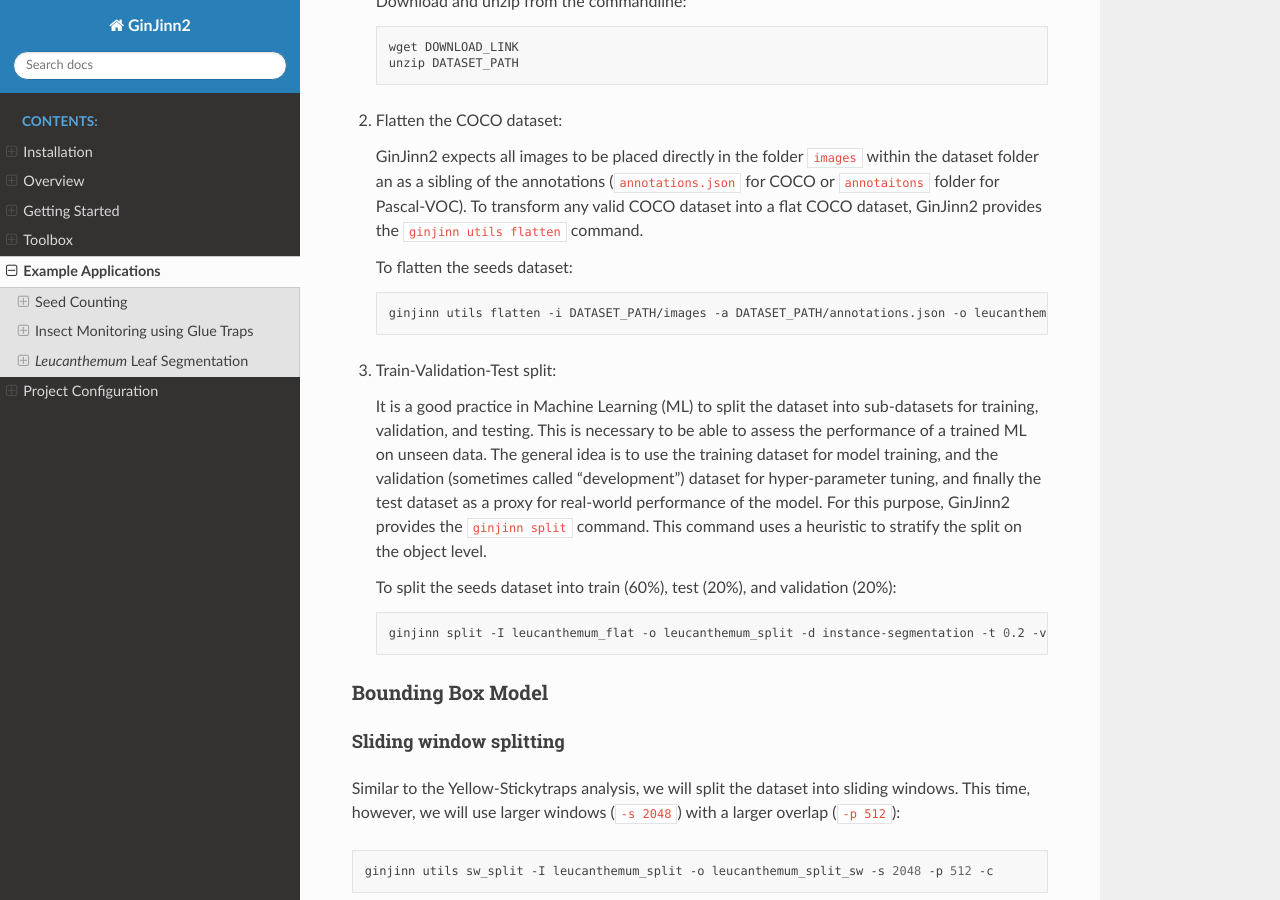
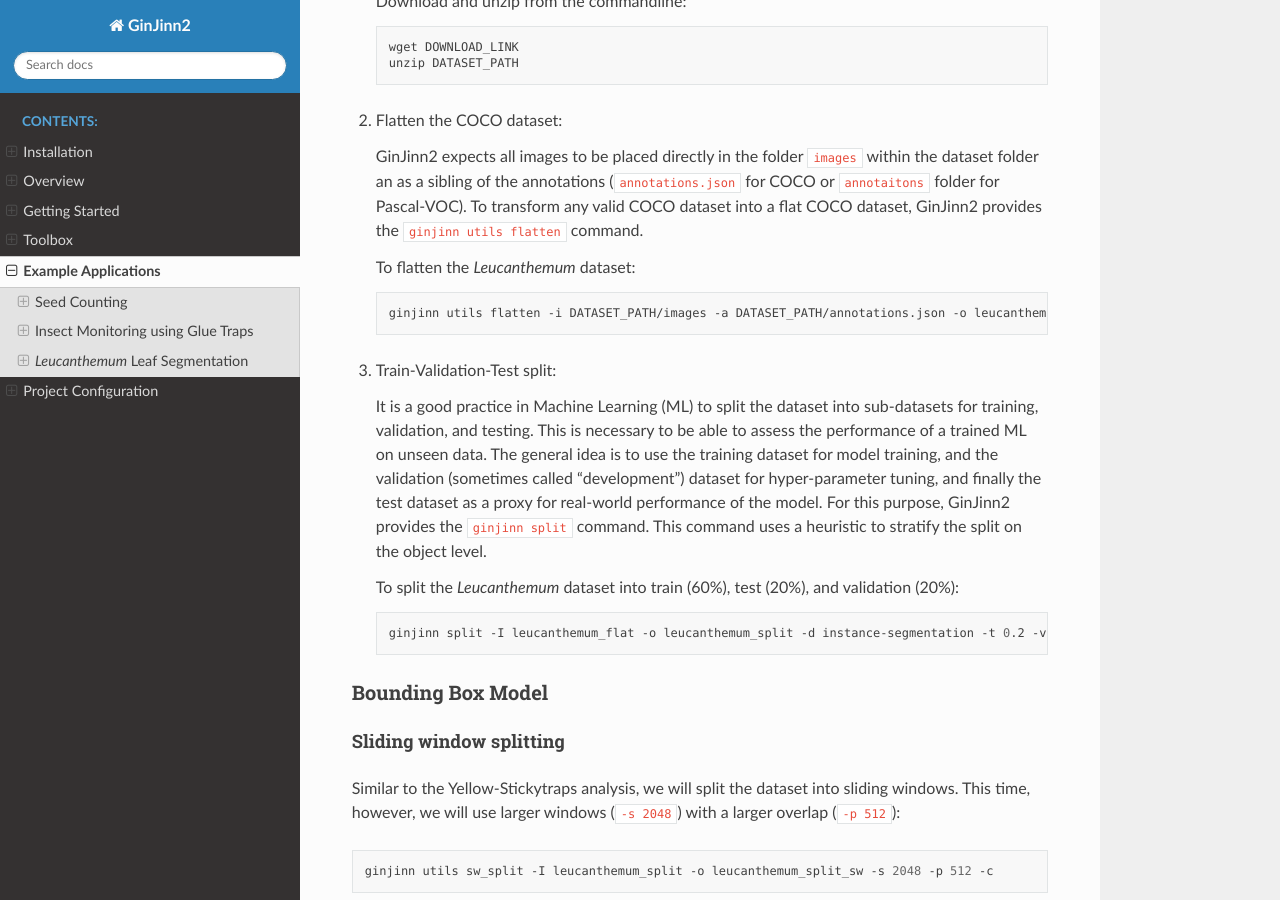
Before and after one commit to AGOberprieler/GinJinn2, a Sphinx documentation site: the page built from docs/5-example_applications.rst, in a window 1280 px wide and 900 px high, scrolled down 10001 px. Built offline with Sphinx 7.4.7 and the Read the Docs theme 2.0.0, drawn with Linux system fonts in a browser that asks for light colours.

Commit message:
documentation fixes

```diff
--- a/docs/5-example_applications.rst
+++ b/docs/5-example_applications.rst
@@ -409,7 +409,7 @@ First the dataset must be downloaded and prepared to be used as an input for Gin
    GinJinn2 expects all images to be placed directly in the folder :code:`images` within the dataset folder an as a sibling of the annotations (:code:`annotations.json` for COCO or :code:`annotaitons` folder for Pascal-VOC).
    To transform any valid COCO dataset into a flat COCO dataset, GinJinn2 provides the :code:`ginjinn utils flatten` command.
 
-   To flatten the seeds dataset:
+   To flatten the *Leucanthemum* dataset:
 
    .. code-block:: BASH
 
@@ -423,7 +423,7 @@ First the dataset must be downloaded and prepared to be used as an input for Gin
    For this purpose, GinJinn2 provides the :code:`ginjinn split` command.
    This command uses a heuristic to stratify the split on the object level.
 
-   To split the seeds dataset into train (60%), test (20%), and validation (20%):
+   To split the *Leucanthemum* dataset into train (60%), test (20%), and validation (20%):
 
    .. code-block:: BASH
 
```
